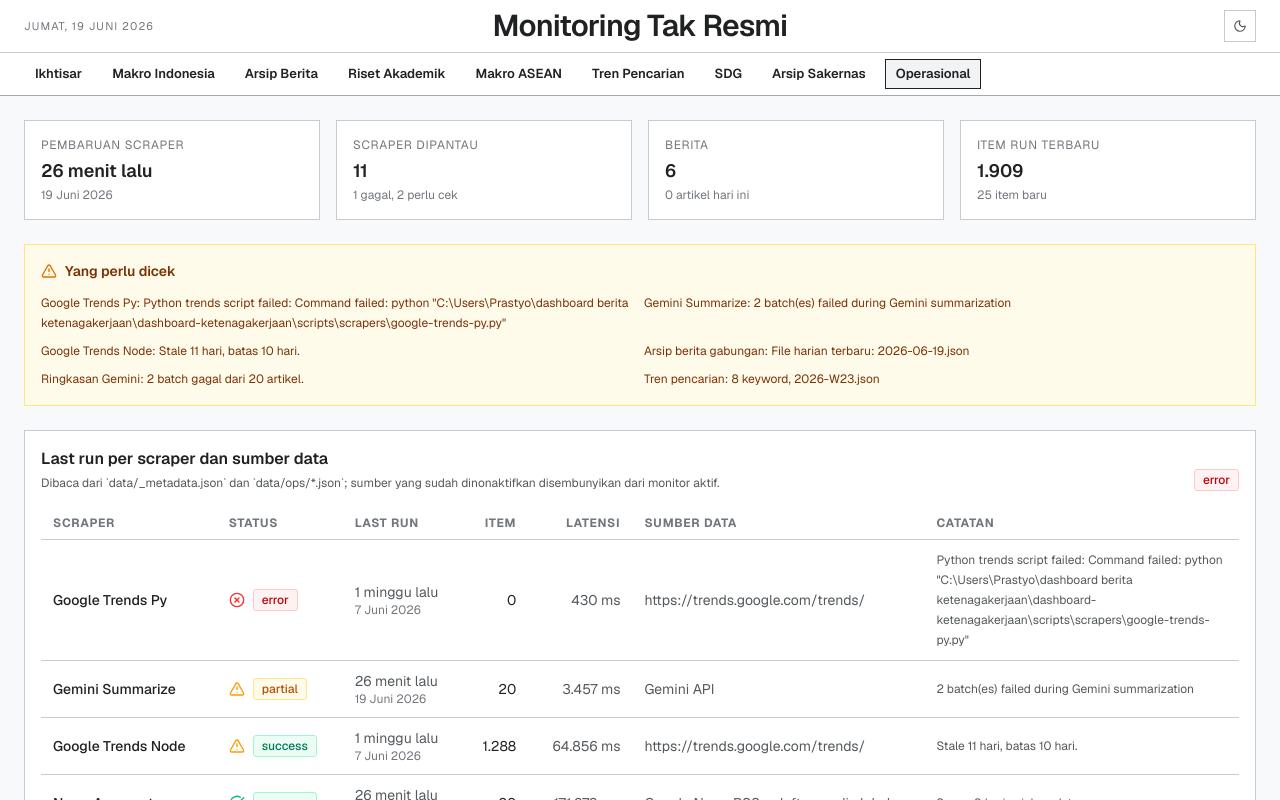
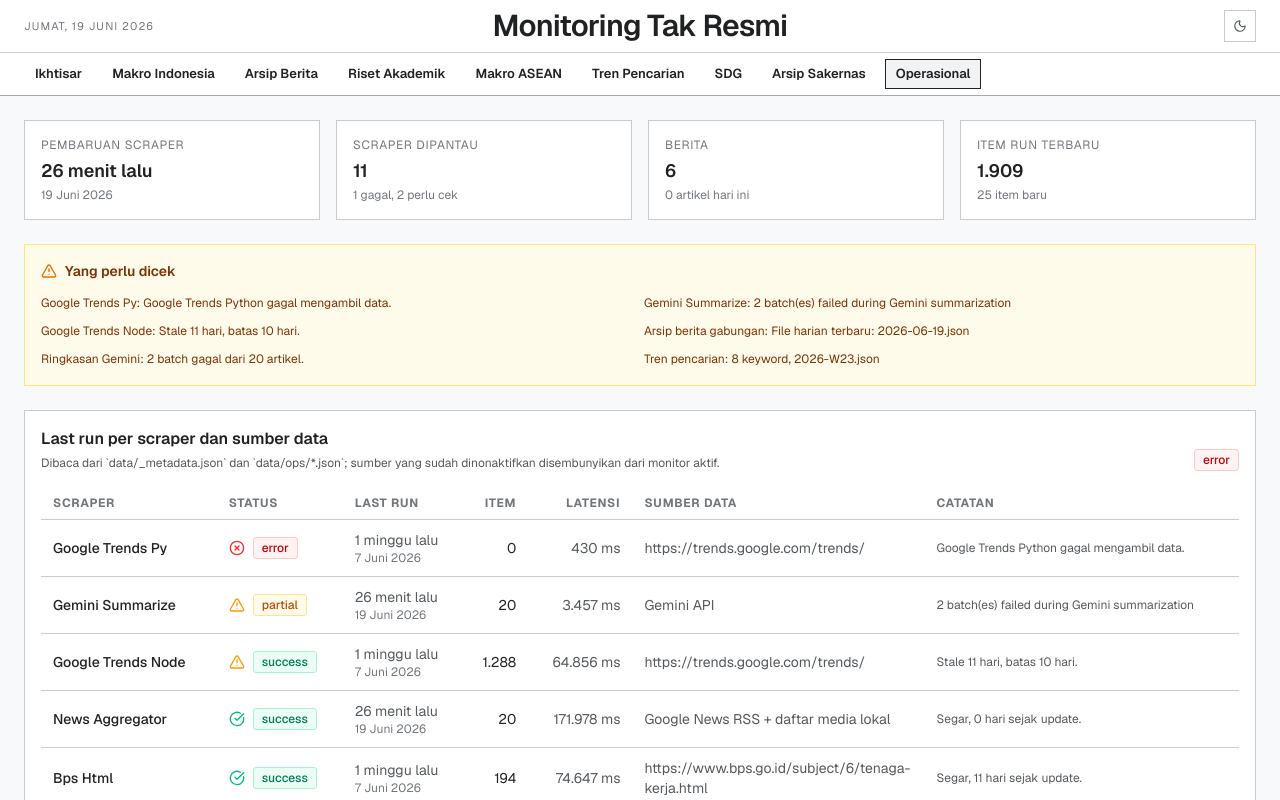
Before and after one commit to jiprastyo/DashboadPercobaan, a Next.js app: page /operasional in a window 1280 px wide. Shown: the top 800 px of the page. Built offline with nearby package versions, Linux system fonts and the light colour scheme; no server answers.

Commit message:
Sanitize operational scraper errors

```diff
--- a/src/app/operasional/OperasionalClient.tsx
+++ b/src/app/operasional/OperasionalClient.tsx
@@ -108,6 +108,24 @@ function safeDate(value?: string): string {
   return isValidDate(value) ? formatDate(value, 'long') : '-';
 }
 
+function sanitizeOperationalMessage(message?: string): string {
+  if (!message) {
+    return '';
+  }
+
+  const normalized = message.replace(/\s+/g, ' ').trim();
+  if (/python trends script failed/i.test(normalized) || /google-trends-py/i.test(normalized)) {
+    return 'Google Trends Python gagal mengambil data.';
+  }
+
+  return normalized
+    .replace(/Command failed:\s*/gi, '')
+    .replace(/\b(?:python|py)\s+"[^"]+"/gi, 'pengambil data Python')
+    .replace(/[A-Za-z]:\\[^\s"]+/g, 'jalur lokal')
+    .replace(/\s+/g, ' ')
+    .trim();
+}
+
 function statusVariant(status?: string): BadgeVariant {
   switch ((status || '').toLowerCase()) {
     case 'success':
@@ -193,7 +211,7 @@ export default function OperasionalClient({
         errors: matchingOps?.errors || [],
         sourceUrl: SOURCE_URLS[source.source] || matchingOps?._source_url || 'Metadata lokal',
         health: freshness.status,
-        reason: matchingOps?.errors?.[0] || freshness.reason,
+        reason: sanitizeOperationalMessage(matchingOps?.errors?.[0]) || freshness.reason,
       };
     })
     .sort((left, right) => {
--- a/src/app/operasional/page.tsx
+++ b/src/app/operasional/page.tsx
@@ -1,6 +1,24 @@
 import { getSamplePHKData, getSampleNewsData } from '@/lib/data-loader';
 import { getDashboardMetadata, getDataInventory, getNewsData, getOpsRuns, getPHKArticles } from '@/lib/data-loader-server';
 import OperasionalClient from './OperasionalClient';
+
+function sanitizeOperationalMessage(message?: string) {
+  if (!message) {
+    return '';
+  }
+
+  const normalized = message.replace(/\s+/g, ' ').trim();
+  if (/python trends script failed/i.test(normalized) || /google-trends-py/i.test(normalized)) {
+    return 'Google Trends Python gagal mengambil data.';
+  }
+
+  return normalized
+    .replace(/Command failed:\s*/gi, '')
+    .replace(/\b(?:python|py)\s+"[^"]+"/gi, 'pengambil data Python')
+    .replace(/[A-Za-z]:\\[^\s"]+/g, 'jalur lokal')
+    .replace(/\s+/g, ' ')
+    .trim();
+}
 
 export default async function OperasionalPage() {
   const opsData = getOpsRuns();
@@ -43,10 +61,14 @@ export default async function OperasionalPage() {
     sourceCounts,
     latestBySource
   };
+  const sanitizedOpsData = opsData.map((entry) => ({
+    ...entry,
+    errors: entry.errors?.map((error) => sanitizeOperationalMessage(error)) || [],
+  }));
 
   return (
     <OperasionalClient
-      opsData={opsData}
+      opsData={sanitizedOpsData}
       metadata={{ lastUpdated: metadata.lastUpdated }}
       sourceEntries={sourceEntries}
       dataInventory={dataInventory}
```
